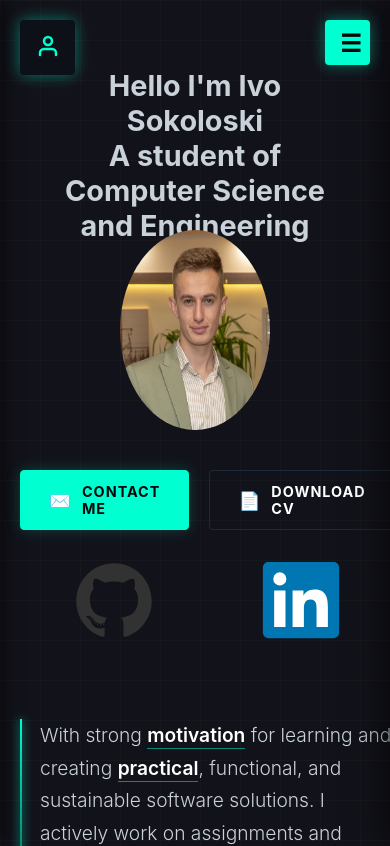
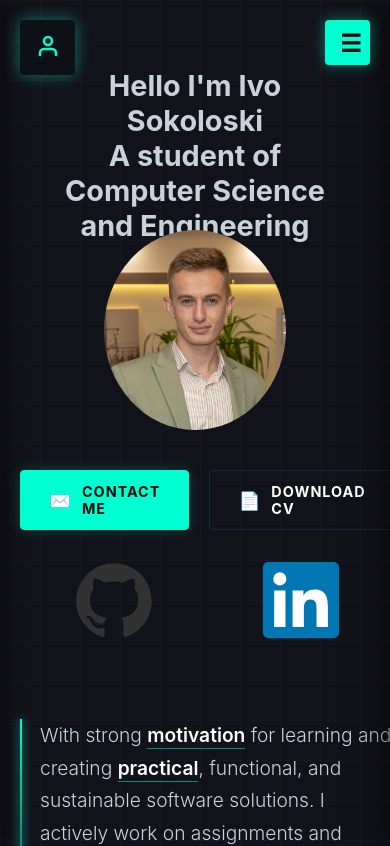
Before and after one commit to ivosokoloski/WebPortfolio, a React (Vite) app: page / in a window 390 px wide. Shown: the top 846 px of the page. Built offline with nearby package versions, Linux system fonts and the light colour scheme.

Commit message:
changing css

```diff
--- a/src/main/Main.css
+++ b/src/main/Main.css
@@ -49,7 +49,6 @@
     }
 
     .main-img {
-        width: 150px;
         right: 0;
     }
 
```
